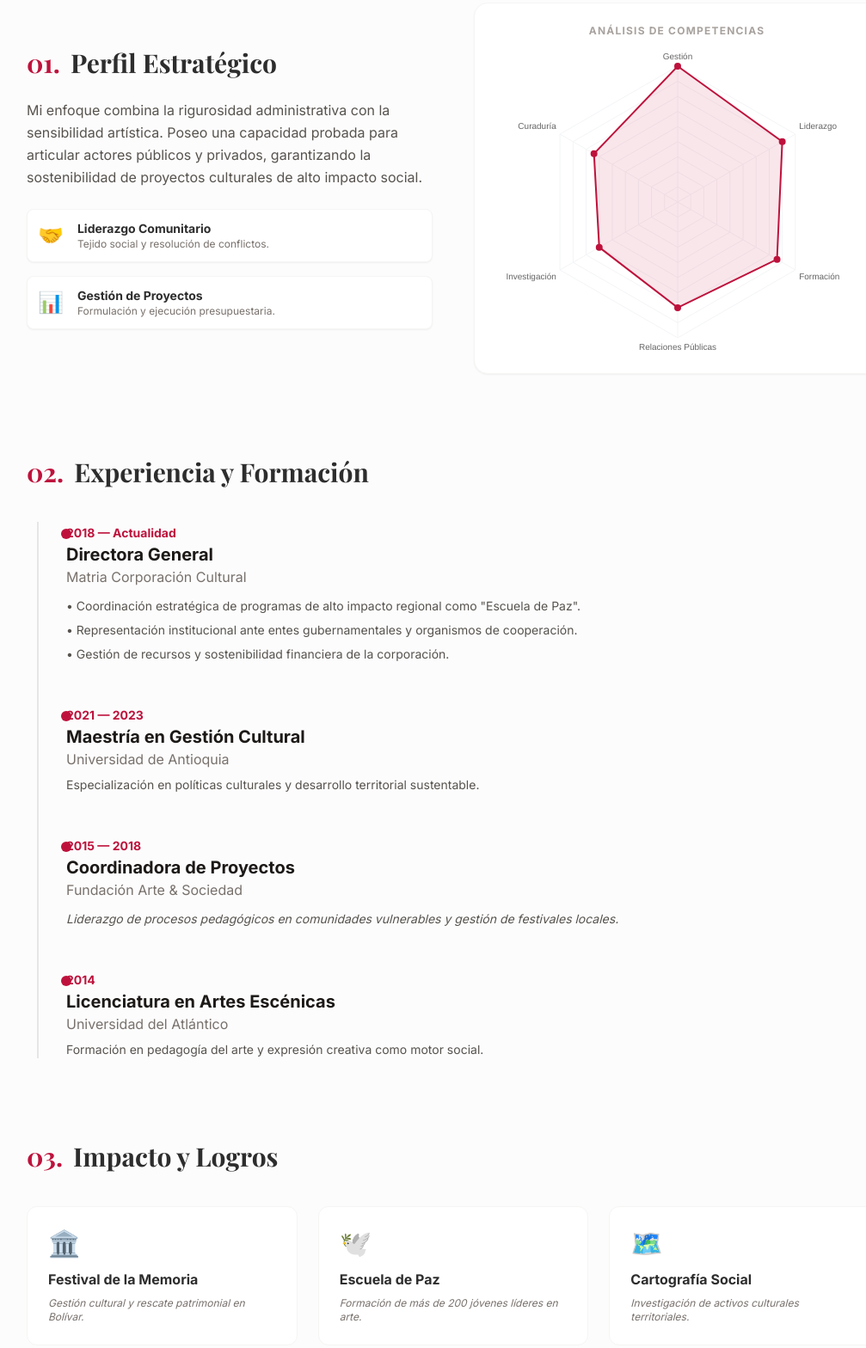
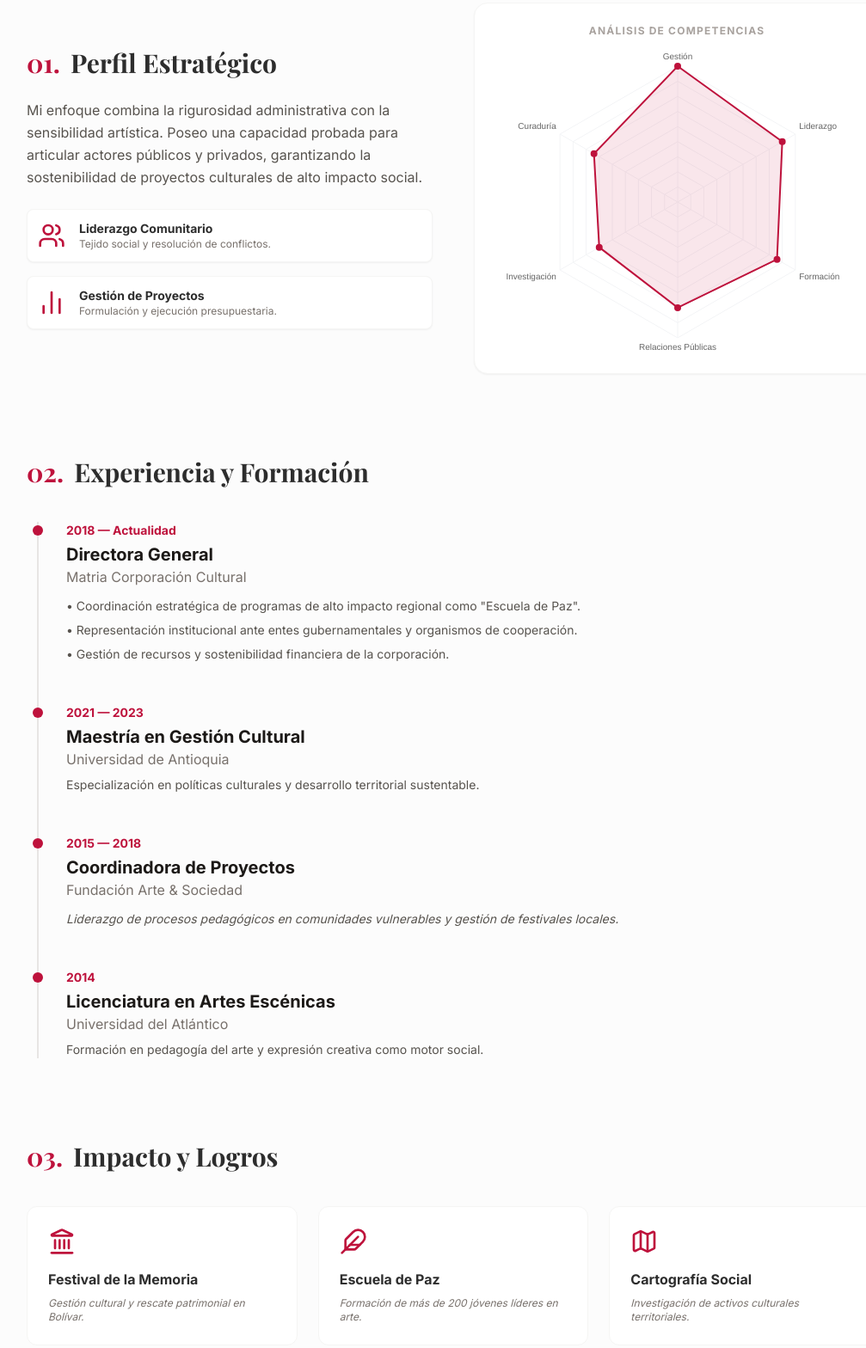
Before and after one commit to donnyvasquez/kisis, a plain HTML site: page index.html in a window 1280 px wide. Shown: the part 418-1986 px from the top of the page at 86% size, without its empty margins (113-1120 px from the left). Drawn offline with nearby package versions, Linux system fonts and the light colour scheme.

Commit message:
Integrate Lucide icons and update icon usage
Added Lucide icon library and replaced emoji icons with Lucide icons for better consistency and scalability.

```diff
--- a/index.html
+++ b/index.html
@@ -6,6 +6,7 @@
     <title>CV | Kisis Ramírez Delgado</title>
     <script src="https://cdn.tailwindcss.com"></script>
     <script src="https://cdn.jsdelivr.net/npm/chart.js"></script>
+    <script src="https://unpkg.com/lucide@latest"></script>
     <link href="https://fonts.googleapis.com/css2?family=Playfair+Display:wght@700&family=Inter:wght@300;400;600;700&display=swap" rel="stylesheet">
     <style>
         body { font-family: 'Inter', sans-serif; background-color: #fcfcfc; color: #2d2d2d; }
@@ -16,15 +17,6 @@
             max-width: 600px;
             margin: 0 auto;
             height: 350px;
-        }
-        .timeline-dot {
-            width: 12px;
-            height: 12px;
-            background-color: #be123c;
-            border-radius: 50%;
-            position: absolute;
-            left: -6px;
-            top: 8px;
         }
         .card-hover { transition: all 0.3s ease; }
         .card-hover:hover { transform: translateY(-5px); box-shadow: 0 10px 20px rgba(0,0,0,0.05); }
@@ -60,14 +52,14 @@
                     </p>
                     <div class="space-y-4">
                         <div class="flex items-center p-3 bg-white shadow-sm border border-stone-100 rounded-lg">
-                            <span class="text-2xl mr-4">🤝</span>
+                            <i data-lucide="users" class="text-rose-700 w-8 h-8 mr-4"></i>
                             <div>
                                 <h4 class="font-bold text-sm">Liderazgo Comunitario</h4>
                                 <p class="text-xs text-stone-500">Tejido social y resolución de conflictos.</p>
                             </div>
                         </div>
                         <div class="flex items-center p-3 bg-white shadow-sm border border-stone-100 rounded-lg">
-                            <span class="text-2xl mr-4">📊</span>
+                            <i data-lucide="bar-chart-2" class="text-rose-700 w-8 h-8 mr-4"></i>
                             <div>
                                 <h4 class="font-bold text-sm">Gestión de Proyectos</h4>
                                 <p class="text-xs text-stone-500">Formulación y ejecución presupuestaria.</p>
@@ -89,12 +81,12 @@
             <h2 class="text-3xl font-bold mb-10 flex items-center">
                 <span class="mr-3 text-rose-700">02.</span> Experiencia y Formación
             </h2>
-            <div class="relative border-l-2 border-stone-200 ml-3 pl-8 space-y-12">
+            <div class="border-l-2 border-stone-200 ml-3 space-y-12">
 
                 <!-- Item 1 -->
-                <div class="relative">
-                    <div class="timeline-dot"></div>
-                    <span class="text-rose-700 font-bold text-sm">2018 — Actualidad</span>
+                <div class="relative pl-8">
+                    <div class="absolute w-3 h-3 bg-rose-700 rounded-full -left-[7px] top-1"></div>
+                    <span class="text-rose-700 font-bold text-sm block mb-1">2018 — Actualidad</span>
                     <h3 class="text-xl font-bold text-stone-900">Directora General</h3>
                     <p class="text-stone-500 font-medium mb-3">Matria Corporación Cultural</p>
                     <ul class="text-stone-600 text-sm space-y-2 max-w-2xl">
@@ -105,27 +97,27 @@
                 </div>
 
                 <!-- Item 2 -->
-                <div class="relative">
-                    <div class="timeline-dot"></div>
-                    <span class="text-rose-700 font-bold text-sm">2021 — 2023</span>
+                <div class="relative pl-8">
+                    <div class="absolute w-3 h-3 bg-rose-700 rounded-full -left-[7px] top-1"></div>
+                    <span class="text-rose-700 font-bold text-sm block mb-1">2021 — 2023</span>
                     <h3 class="text-xl font-bold text-stone-900">Maestría en Gestión Cultural</h3>
                     <p class="text-stone-500 font-medium mb-2">Universidad de Antioquia</p>
                     <p class="text-stone-600 text-sm">Especialización en políticas culturales y desarrollo territorial sustentable.</p>
                 </div>
 
                 <!-- Item 3 -->
-                <div class="relative">
-                    <div class="timeline-dot"></div>
-                    <span class="text-rose-700 font-bold text-sm">2015 — 2018</span>
+                <div class="relative pl-8">
+                    <div class="absolute w-3 h-3 bg-rose-700 rounded-full -left-[7px] top-1"></div>
+                    <span class="text-rose-700 font-bold text-sm block mb-1">2015 — 2018</span>
                     <h3 class="text-xl font-bold text-stone-900">Coordinadora de Proyectos</h3>
                     <p class="text-stone-500 font-medium mb-3">Fundación Arte & Sociedad</p>
                     <p class="text-stone-600 text-sm italic">Liderazgo de procesos pedagógicos en comunidades vulnerables y gestión de festivales locales.</p>
                 </div>
 
                 <!-- Item 4 -->
-                <div class="relative">
-                    <div class="timeline-dot"></div>
-                    <span class="text-rose-700 font-bold text-sm">2014</span>
+                <div class="relative pl-8">
+                    <div class="absolute w-3 h-3 bg-rose-700 rounded-full -left-[7px] top-1"></div>
+                    <span class="text-rose-700 font-bold text-sm block mb-1">2014</span>
                     <h3 class="text-xl font-bold text-stone-900">Licenciatura en Artes Escénicas</h3>
                     <p class="text-stone-500 font-medium mb-2">Universidad del Atlántico</p>
                     <p class="text-stone-600 text-sm">Formación en pedagogía del arte y expresión creativa como motor social.</p>
@@ -141,17 +133,17 @@
             </h2>
             <div class="grid grid-cols-1 md:grid-cols-3 gap-6 mb-12">
                 <div class="p-6 bg-white border border-stone-100 rounded-xl card-hover">
-                    <div class="text-3xl mb-3">🏛️</div>
+                    <i data-lucide="landmark" class="text-rose-700 w-8 h-8 mb-4"></i>
                     <h4 class="font-bold mb-2">Festival de la Memoria</h4>
                     <p class="text-xs text-stone-500 italic">Gestión cultural y rescate patrimonial en Bolívar.</p>
                 </div>
                 <div class="p-6 bg-white border border-stone-100 rounded-xl card-hover">
-                    <div class="text-3xl mb-3">🕊️</div>
+                    <i data-lucide="feather" class="text-rose-700 w-8 h-8 mb-4"></i>
                     <h4 class="font-bold mb-2">Escuela de Paz</h4>
                     <p class="text-xs text-stone-500 italic">Formación de más de 200 jóvenes líderes en arte.</p>
                 </div>
                 <div class="p-6 bg-white border border-stone-100 rounded-xl card-hover">
-                    <div class="text-3xl mb-3">🗺️</div>
+                    <i data-lucide="map" class="text-rose-700 w-8 h-8 mb-4"></i>
                     <h4 class="font-bold mb-2">Cartografía Social</h4>
                     <p class="text-xs text-stone-500 italic">Investigación de activos culturales territoriales.</p>
                 </div>
@@ -176,9 +168,9 @@
             <div>
                 <h2 class="text-3xl font-bold mb-6">Contacto Directo</h2>
                 <div class="space-y-4 text-stone-600">
-                    <p class="flex items-center"><span class="mr-3 opacity-60">📍</span> Bolívar, Colombia</p>
-                    <p class="flex items-center"><span class="mr-3 opacity-60">✉️</span> kisis.ramirez@matriacultura.org</p>
-                    <p class="flex items-center"><span class="mr-3 opacity-60">💼</span> linkedin.com/in/kisisramirez</p>
+                    <p class="flex items-center"><i data-lucide="map-pin" class="w-5 h-5 mr-3 opacity-60"></i> Bolívar, Colombia</p>
+                    <p class="flex items-center"><i data-lucide="mail" class="w-5 h-5 mr-3 opacity-60"></i> kisis.ramirez@matriacultura.org</p>
+                    <p class="flex items-center"><i data-lucide="linkedin" class="w-5 h-5 mr-3 opacity-60"></i> linkedin.com/in/kisisramirez</p>
                 </div>
             </div>
             <div class="bg-rose-50 p-8 rounded-2xl flex items-center justify-center">
@@ -273,6 +265,9 @@
                     }
                 }
             });
+
+            // Iniciar los íconos de Lucide
+            lucide.createIcons();
         });
     </script>
 
```
